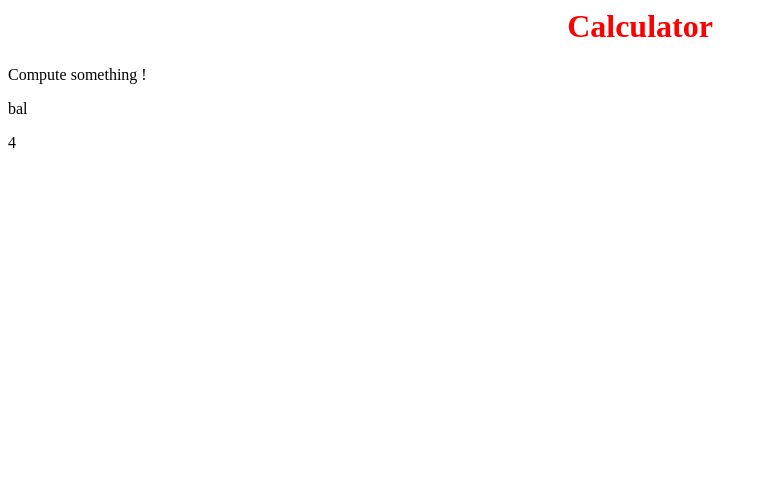
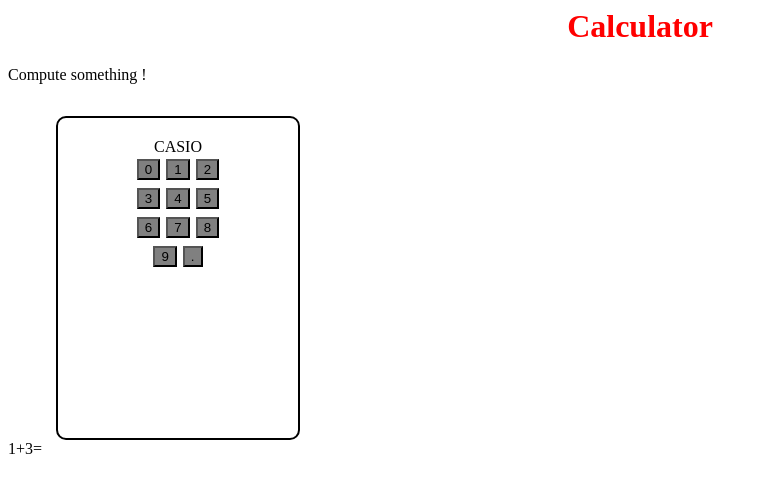
Before and after one commit to patflynn89/Javascript, a plain HTML site: page Games/Calculator/index.html in a window 1280 px wide. Shown: the whole page, without its empty margins (0-768 px from the left). Drawn offline with nearby package versions, Linux system fonts and the light colour scheme.

Commit message:
Styling done

```diff
--- a/Games/Calculator/css/style.css
+++ b/Games/Calculator/css/style.css
@@ -4,5 +4,22 @@ h1 {
 }
 
 #calculatorFrame {
-    border: 10px;
+    border: 2px;
+    border-style: solid;
+    width: 200px;
+    height: 280px;
+    padding: 20px;
+    position: relative;
+    left: 3rem;
+    top: 1rem;
+    border-radius: 10px;
 }
+
+#headingCalc {
+    text-align: center;
+}
+
+#buttons {
+    background-color: gray;
+    margin: 3px 1px 5px;
+}
--- a/Games/Calculator/index.html
+++ b/Games/Calculator/index.html
@@ -9,7 +9,20 @@
 <body class="body">
     <h1>Calculator</h1>
     <p>Compute something !</p>
-    <p id="calculatorFrame">bal</p>
+    <div id="calculatorFrame">
+        <div id="headingCalc">CASIO<br>
+        <input type="button" id="buttons" value=0></input>
+        <input type="button" id="buttons" value=1></input>
+        <input type="button" id="buttons" value=2></input><br>
+        <input type="button" id="buttons" value=3></input>
+        <input type="button" id="buttons" value=4></input>
+        <input type="button" id="buttons" value=5></input><br>
+        <input type="button" id="buttons" value=6></input>
+        <input type="button" id="buttons" value=7></input>
+        <input type="button" id="buttons" value=8></input><br>
+        <input type="button" id="buttons" value=9></input>
+        <input type="button" id="buttons" value=.></input>
+    </div></div>
     <p id="ergebnis">1+3=</p>
 
     <script src="https://ajax.googleapis.com/ajax/libs/jquery/3.4.1/jquery.min.js"></script>
--- a/Games/Calculator/js/calculator.js
+++ b/Games/Calculator/js/calculator.js
@@ -1,11 +1,7 @@
 $(document).ready(function(){
-    alert("griaßde");
     function result(first) {
         return (first+3);
     }
-    document.getElementById("ergebnis").innerHTML = result(1);
-    $("p").click(function () {
-        $(this).hide();
-    });
+
 
 });
```
